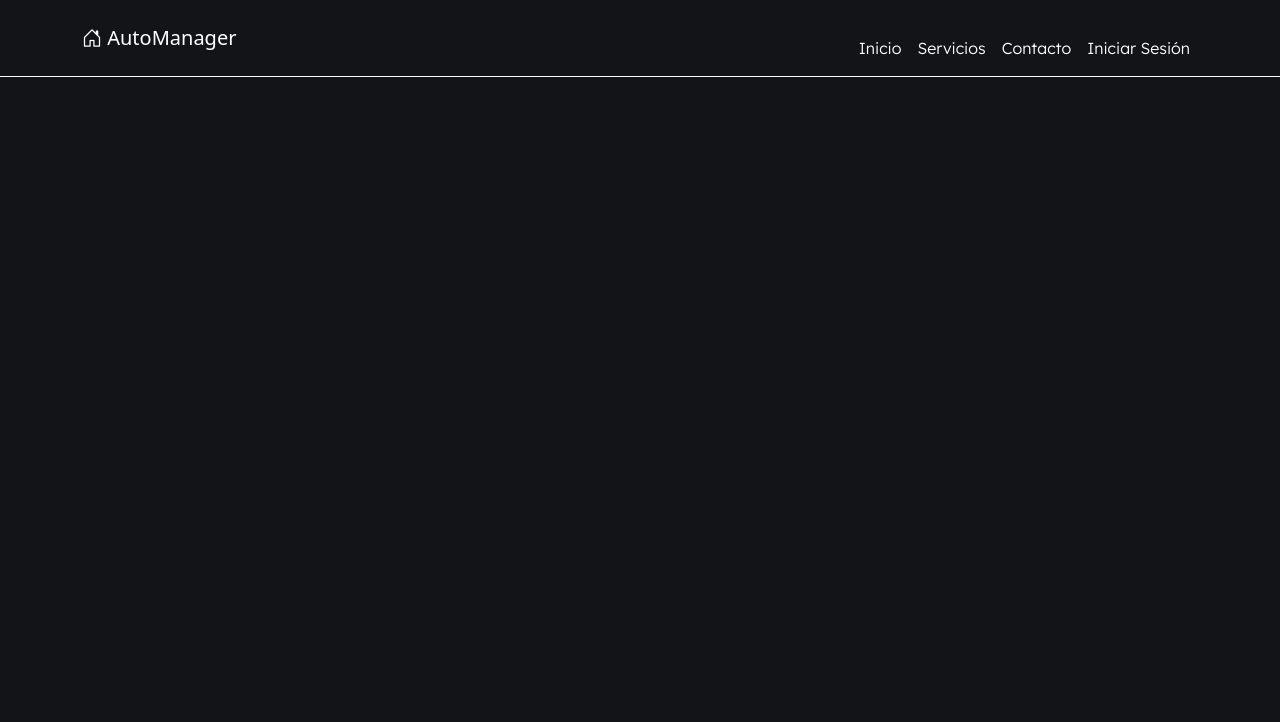
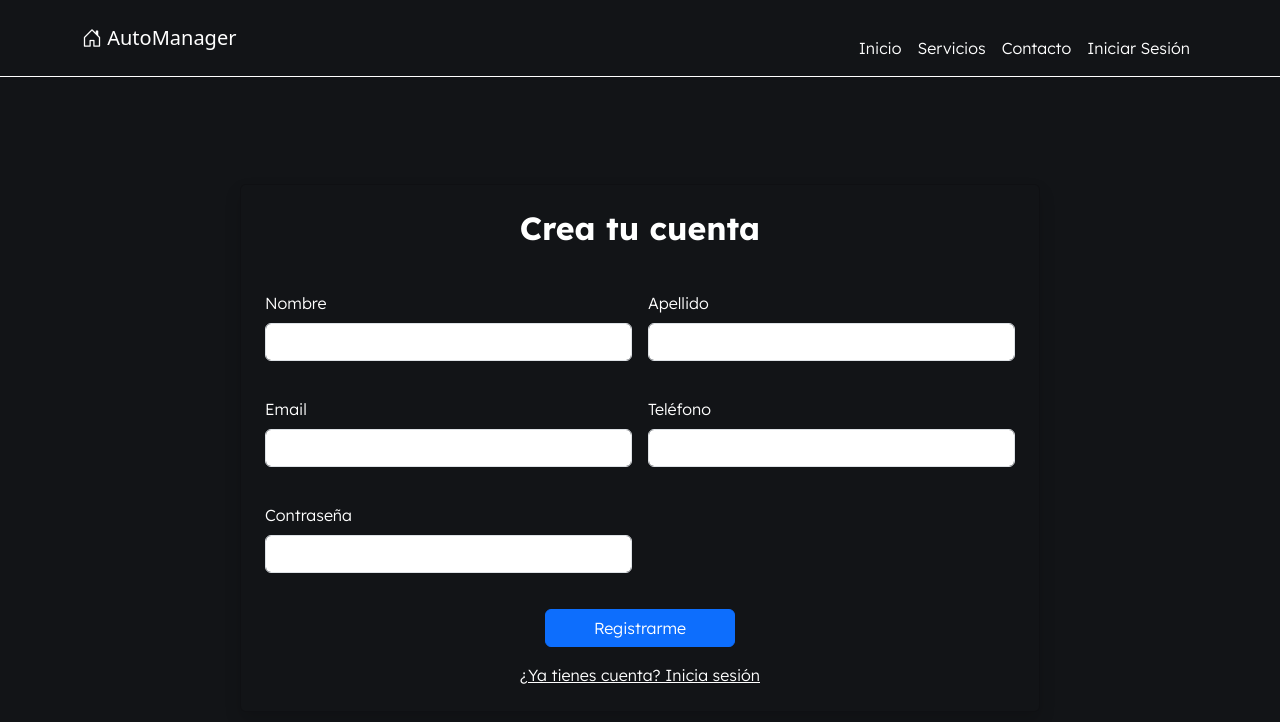
Before and after one commit to dayana82006/AutoTallerEF, an Angular app in the folder autotaller-manager/: page /auth/register in a window 1280 px wide. Before the commit this address led to /. Shown: the top 722 px of the page. Built offline with nearby package versions, Linux system fonts and the light colour scheme.

Commit message:
feat: :sparkles: Add signup component structure
Created the Signup component with HTML layout, SCSS styles, and TypeScript logic

```diff
--- a/autotaller-manager/angular.json
+++ b/autotaller-manager/angular.json
@@ -31,10 +31,8 @@
             "tsConfig": "tsconfig.app.json",
             "inlineStyleLanguage": "scss",
             "assets": [
-              {
-                "glob": "**/*",
-                "input": "public"
-              }
+              "src/favicon.ico",
+              "src/assets"
             ],
             "styles": [
               "node_modules/bootstrap/dist/css/bootstrap.min.css",
@@ -90,10 +88,8 @@
             "tsConfig": "tsconfig.spec.json",
             "inlineStyleLanguage": "scss",
             "assets": [
-              {
-                "glob": "**/*",
-                "input": "public"
-              }
+              "src/favicon.ico",
+              "src/assets"
             ],
             "styles": [
               "node_modules/bootstrap/dist/css/bootstrap.min.css",
--- a/autotaller-manager/src/app/app-routing-module.ts
+++ b/autotaller-manager/src/app/app-routing-module.ts
@@ -3,10 +3,12 @@ import { NgModule } from '@angular/core';
 import { RouterModule, Routes } from '@angular/router';
 import { LandingComponent } from './modules/landing/pages/landing/landing.component';
 import { LoginComponent } from './modules/auth/pages/login/login.component';
+import { SignupComponent } from './modules/auth/pages/signup/signup.component';
 
 export const routes: Routes = [
   { path: '', component: LandingComponent },
   { path: 'auth/login', component: LoginComponent },
+  { path: 'auth/register', component: SignupComponent }
 ];
 
 @NgModule({
--- a/autotaller-manager/src/app/app.ts
+++ b/autotaller-manager/src/app/app.ts
@@ -1,4 +1,3 @@
-// app.component.ts
 import { Component } from '@angular/core';
 import { RouterModule } from '@angular/router';
 import { NavbarComponent } from './shared/components/navbar/navbar.component';
--- a/autotaller-manager/src/app/modules/auth/auth-module.ts
+++ b/autotaller-manager/src/app/modules/auth/auth-module.ts
@@ -4,6 +4,7 @@ import { FormsModule } from '@angular/forms';
 import { RouterModule } from '@angular/router';
 import { AuthRoutingModule } from './auth-routing-module';
 import { LoginComponent } from './pages/login/login.component';
+import { SignupComponent } from './pages/signup/signup.component';
 
 @NgModule({
   imports: [
@@ -11,7 +12,8 @@ import { LoginComponent } from './pages/login/login.component';
     FormsModule,
     RouterModule,
     AuthRoutingModule,
-    LoginComponent
+    LoginComponent,
+    SignupComponent
   ]
 })
 export class AuthModule {}
--- a/autotaller-manager/src/app/modules/auth/auth-routing-module.ts
+++ b/autotaller-manager/src/app/modules/auth/auth-routing-module.ts
@@ -1,8 +1,13 @@
 import { NgModule } from '@angular/core';
 import { RouterModule, Routes } from '@angular/router';
 import { LoginComponent } from './pages/login/login.component';
+import { SignupComponent } from './pages/signup/signup.component';
 
 const routes: Routes = [
+  {
+    path: 'auth/register',
+    component: SignupComponent
+  },
   {
     path: 'auth/login',
     component: LoginComponent
--- a/autotaller-manager/src/app/modules/auth/pages/login/login.component.html
+++ b/autotaller-manager/src/app/modules/auth/pages/login/login.component.html
@@ -1,4 +1,5 @@
-<form class="container mt-5 formulario-fade-in" style="max-width: 400px; padding: 40px;">
+<div class="d-flex justify-content-center align-items-center" style="height: 100vh;">
+    <form class="container mt-5 formulario-fade-in" style="max-width: 400px; padding: 40px; ">
   <h1 class="mb-4 title">Bienvenido de nuevo</h1>
   <div class="mb-3">
     <label for="exampleInputEmail1" class="form-label subtitle">Email</label>
@@ -13,3 +14,4 @@
     <a href="/auth/register" class="subtitle">¿No tienes cuenta? Regístrate</a>
   </div>
 </form>
+</div>
--- /dev/null
+++ b/autotaller-manager/src/app/modules/auth/pages/signup/signup.component.html
@@ -0,0 +1,44 @@
+<div class="container mt-5">
+  <div class="d-flex justify-content-center align-items-center" style="height: 100vh;">
+  <div class="card shadow p-4" style="max-width: 800px; margin: auto; background-color: #121417;">
+    <h2 class="mb-4 text-center title">Crea tu cuenta</h2>
+    <form class="formulario-fade-in">
+      <div class="row g-3">
+        <!-- Nombre -->
+        <div class="col-md-6">
+          <label for="nombre" class="form-label subtitle">Nombre</label>
+          <input type="text" class="form-control" id="nombre">
+        </div>
+        <!-- Apellido -->
+        <div class="col-md-6">
+          <label for="apellido" class="form-label subtitle">Apellido</label>
+          <input type="text" class="form-control" id="apellido">
+        </div>
+        <!-- Email -->
+        <div class="col-md-6">
+          <label for="email" class="form-label subtitle">Email</label>
+          <input type="email" class="form-control" id="email">
+        </div>
+        <!-- Teléfono -->
+        <div class="col-md-6">
+          <label for="telefono" class="form-label subtitle">Teléfono</label>
+          <input type="tel" class="form-control" id="telefono">
+        </div>
+        <!-- Contraseña -->
+        <div class="col-md-6">
+          <label for="password" class="form-label subtitle">Contraseña</label>
+          <input type="password" class="form-control" id="password">
+        </div>
+        <!-- Botón -->
+        <div class="col-12 text-center mt-3">
+          <button type="submit" class="btn btn-primary px-5 subtitle">Registrarme</button>
+        </div>
+        <!-- Login -->
+        <div class="col-12 text-center">
+          <a href="/auth/login" class="subtitle">¿Ya tienes cuenta? Inicia sesión</a>
+        </div>
+      </div>
+    </form>
+  </div>
+</div>
+</div>
--- /dev/null
+++ b/autotaller-manager/src/app/modules/auth/pages/signup/signup.component.scss
@@ -0,0 +1,12 @@
+.formulario-fade-in {
+  opacity: 0;
+  transform: translateY(20px);
+  animation: aparecer 2s ease-out forwards;
+}
+
+@keyframes aparecer {
+  to {
+    opacity: 1;
+    transform: translateY(0);
+  }
+}
--- a/autotaller-manager/src/app/modules/landing/pages/landing/landing.component.html
+++ b/autotaller-manager/src/app/modules/landing/pages/landing/landing.component.html
@@ -14,7 +14,8 @@
       </div>
     </div>
   </div>
-
+  <!-- Services section -->
+  <section id="servicios" class="py-5">
     <div class="container py-4">
       <div class="row g-4">
         <div class="col-md-6">
@@ -22,11 +23,11 @@
             <div class="card-body">
               <h5 class="card-title">🛠 Misión</h5>
               <p class="card-text">
-              Desarrollar e implementar soluciones tecnológicas innovadoras para
-              la gestión integral de talleres automotrices, optimizando los
-              procesos operativos y administrativos mediante un sistema robusto,
-              seguro y escalable que garantice trazabilidad, eficiencia y una
-              atención al cliente de alta calidad.
+                Desarrollar e implementar soluciones tecnológicas innovadoras
+                para la gestión integral de talleres automotrices, optimizando
+                los procesos operativos y administrativos mediante un sistema
+                robusto, seguro y escalable que garantice trazabilidad,
+                eficiencia y una atención al cliente de alta calidad.
               </p>
             </div>
           </div>
@@ -49,8 +50,7 @@
       </div>
     </div>
   </section>
-<!-- Services section -->
-<section id="servicios" class="py-5">
+
   <div class="container">
     <div class="services-container">
       <h2 class="text-center mb-4 title">Servicios</h2>
@@ -113,13 +113,13 @@
     <h2 class="text-center mb-4 title">Contacto</h2>
     <p class="text-center subtitle">
       Si tienes alguna pregunta o necesitas más información, no dudes en
-      contactarnos.</p>
+      contactarnos.
+    </p>
     <div class="text-center">
       <a [href]="generarMailto()" class="btn btn-outline-light btn-lg mt-3">
         📧 Enviar mensaje
       </a>
     </div>
-
   </div>
 </section>
 
```
Also changed, not shown: autotaller-manager/src/app/modules/auth/pages/signup/signup.component.ts (added, +8 -0 lines). Lines whose indentation alone changed are shown as unchanged.
